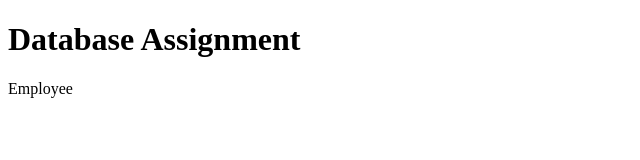
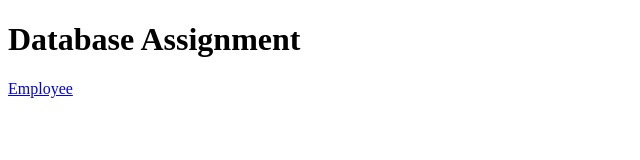
Before and after one commit to swathipoojary99/sangamone-db, a plain HTML site: page index.html in a window 1280 px wide. Shown: the full height of the page, 0-640 px from the left. Drawn offline with Linux system fonts and the light colour scheme.

Commit message:
Update index.html

```diff
--- a/index.html
+++ b/index.html
@@ -4,7 +4,7 @@
 
   <body>
     <h1> Database Assignment</h1>
-	<div class="projects"
+	<div class="projects">
     <a href="project1\employee.sql">Employee</a><br>
 	</div>
 
```
